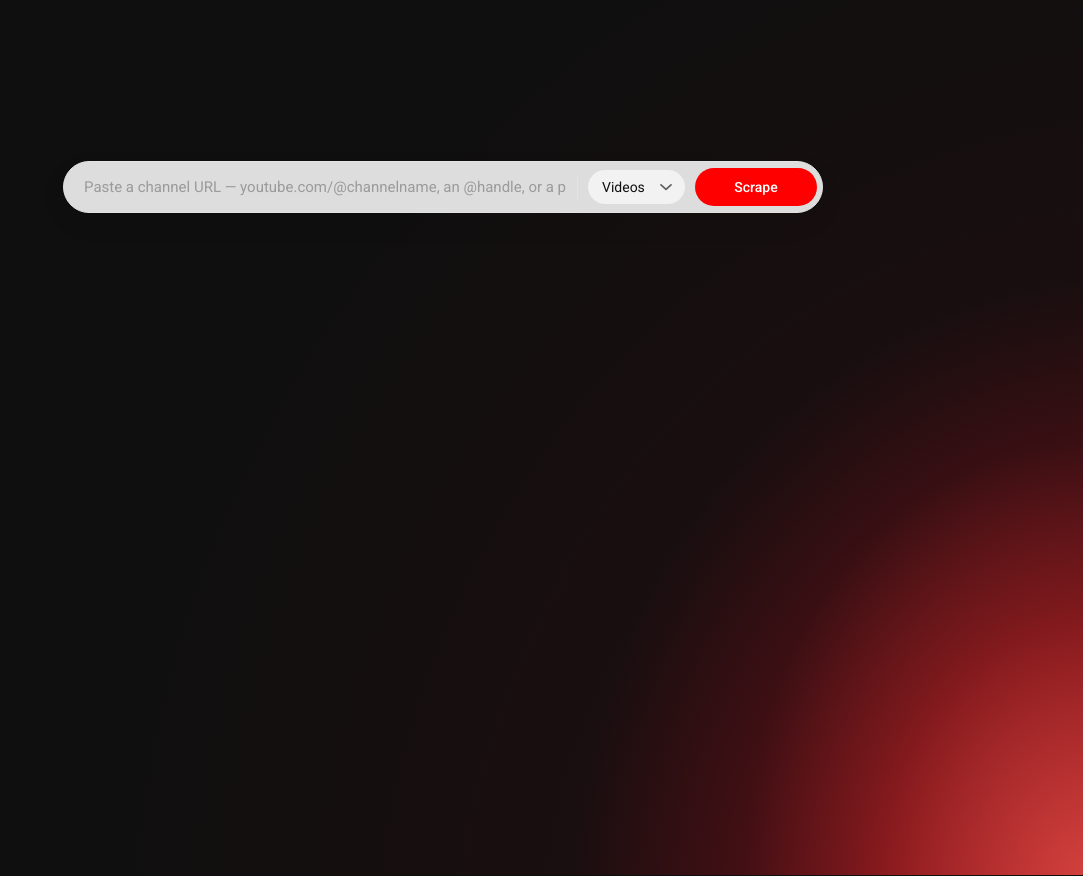
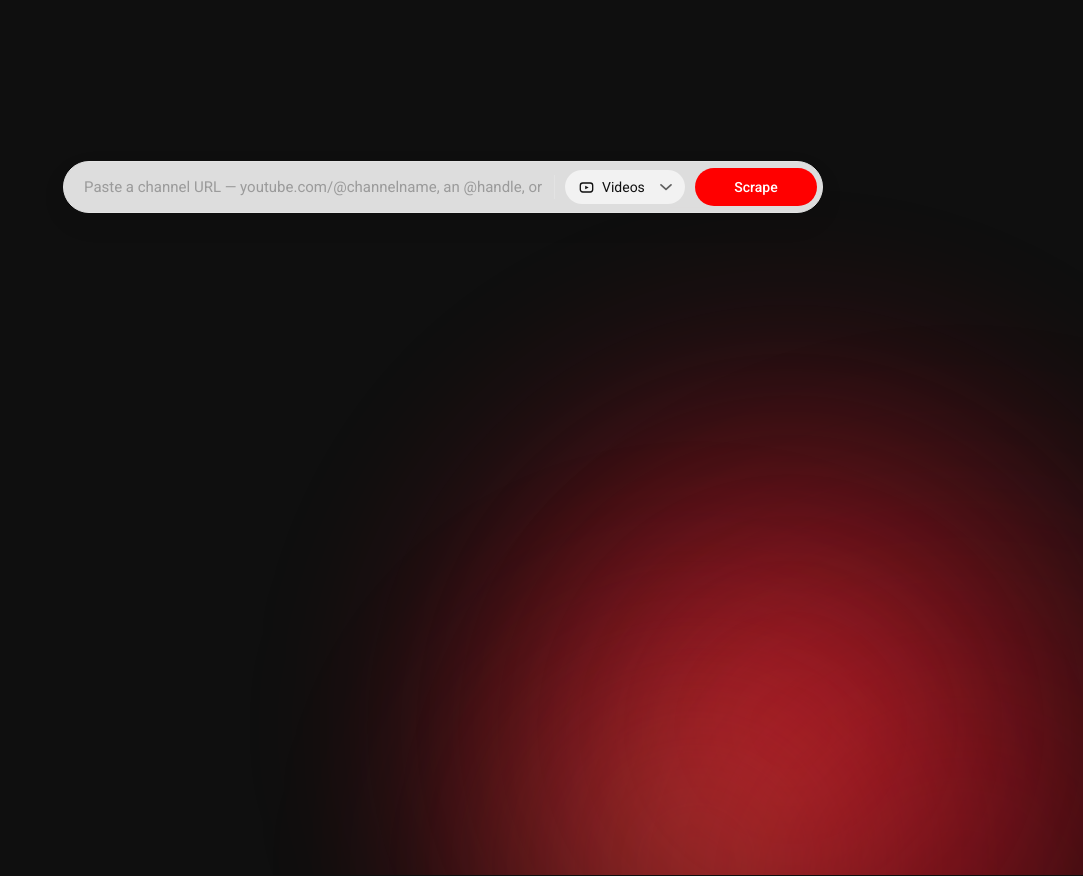
Before and after one commit to d4vid4nderson/yt-channel-scrapper, a Flask app: page / in a window 1280 px wide. Shown: the part 499-1375 px from the top of the page, without its empty margins (197-1280 px from the left). Run offline with Flask 3, Linux system fonts and the light colour scheme; data that the repository does not hold is empty; some libraries are stand-ins or nearby versions.

Commit message:
Restore the original type dropdown; animate the hero glow as an aurora
Dropdown returns to its first form: white floating menu with per-option icons
and the red tick.

The static bottom-right radial stack is replaced by three oversized blurred
blobs drifting on long, offset cycles (26s/34s/44s). Only transforms animate,
so it stays cheap, and it honours prefers-reduced-motion.

Co-Authored-By: Claude Opus 5 (1M context) <noreply@anthropic.com>

```diff
--- a/templates/index.html
+++ b/templates/index.html
@@ -28,26 +28,52 @@
      transition is a single continuous motion rather than a re-layout. */
   .hero {
     position: relative; height: 100vh; overflow: visible; z-index: 2;
-    border-bottom: 1px solid #0f0f0f;
-    background:
-      radial-gradient(26% 130% at 99% 118%, rgba(255,110,90,.55) 0%, rgba(255,60,50,.28) 40%, transparent 72%),
-      radial-gradient(52% 210% at 100% 112%, rgba(230,20,40,.78) 0%, rgba(190,18,34,.34) 35%, transparent 70%),
-      radial-gradient(105% 340% at 104% 125%, rgba(150,14,26,.42) 0%, rgba(90,10,18,.16) 40%, transparent 75%),
-      #0f0f0f;
+    border-bottom: 1px solid #0f0f0f; background: #0f0f0f;
     transition: height .65s var(--ease);
   }
   body.app .hero { height: 66px; }
-  /* Landing: red bloom sits in the bottom-right of the whole viewport. */
-  body.landing .hero {
-    background:
-      radial-gradient(38% 45% at 100% 100%, rgba(255,110,90,.5) 0%, rgba(255,60,50,.24) 40%, transparent 70%),
-      radial-gradient(65% 70% at 104% 104%, rgba(230,20,40,.72) 0%, rgba(190,18,34,.3) 35%, transparent 68%),
-      radial-gradient(120% 120% at 108% 108%, rgba(150,14,26,.4) 0%, rgba(90,10,18,.15) 40%, transparent 72%),
-      #0f0f0f;
+
+  /* Aurora: a few oversized, heavily blurred blobs drifting behind everything and
+     pooled at the bottom-right — cheaper and far more alive than animating gradient
+     stops, since only transforms change. */
+  .aurora { position: absolute; inset: 0; overflow: hidden; pointer-events: none; z-index: 0; }
+  .aurora i {
+    position: absolute; display: block; border-radius: 50%; filter: blur(70px);
+    will-change: transform;
   }
+  .aurora i:nth-child(1) {
+    width: 62vw; height: 62vw; right: -14vw; bottom: -24vw; opacity: .9;
+    background: radial-gradient(circle, rgba(255,40,55,.85) 0%, rgba(190,18,34,.35) 45%, transparent 70%);
+    animation: aurora-a 26s ease-in-out infinite;
+  }
+  .aurora i:nth-child(2) {
+    width: 46vw; height: 46vw; right: 2vw; bottom: -20vw; opacity: .6;
+    background: radial-gradient(circle, rgba(255,110,80,.6) 0%, rgba(210,30,40,.22) 50%, transparent 72%);
+    animation: aurora-b 34s ease-in-out infinite;
+  }
+  .aurora i:nth-child(3) {
+    width: 74vw; height: 74vw; right: -26vw; bottom: -40vw; opacity: .55;
+    background: radial-gradient(circle, rgba(150,14,26,.6) 0%, rgba(90,10,18,.2) 45%, transparent 75%);
+    animation: aurora-c 44s ease-in-out infinite;
+  }
+  @keyframes aurora-a {
+    0%, 100% { transform: translate3d(0,0,0) scale(1); }
+    35%      { transform: translate3d(-7vw,-5vh,0) scale(1.15); }
+    70%      { transform: translate3d(4vw,3vh,0) scale(.92); }
+  }
+  @keyframes aurora-b {
+    0%, 100% { transform: translate3d(0,0,0) scale(1); }
+    40%      { transform: translate3d(-11vw,4vh,0) scale(1.22); }
+    75%      { transform: translate3d(5vw,-6vh,0) scale(.9); }
+  }
+  @keyframes aurora-c {
+    0%, 100% { transform: translate3d(0,0,0) scale(1.05); }
+    50%      { transform: translate3d(8vw,-7vh,0) scale(.95); }
+  }
+  @media (prefers-reduced-motion: reduce) { .aurora i { animation: none; } }
 
   .brand {
-    position: absolute; top: 0; left: 0; display: flex; align-items: center; gap: 12px;
+    position: absolute; z-index: 1; top: 0; left: 0; display: flex; align-items: center; gap: 12px;
     transform: translate(calc(50vw - 50%), calc(34vh - 50%)) scale(2.15);
     transition: transform .65s var(--ease);
   }
@@ -110,7 +136,7 @@
 
   /* The search bar rides the same animation, ending just below the collapsed bar. */
   .searchwrap {
-    position: absolute; top: 0; left: 0; width: min(760px, calc(100vw - 48px));
+    position: absolute; z-index: 1; top: 0; left: 0; width: min(760px, calc(100vw - 48px));
     transform: translate(calc(50vw - 50%), 48vh);
     transition: transform .65s var(--ease), width .65s var(--ease);
   }
@@ -226,39 +252,38 @@
      downward, so it reads as sliding out from under the bar. Everything after .dd is
      fixed width (10px gap + 122px Scrape + 5px padding + 1px border = 138), so the
      offsets hold at any viewport width. */
-  /* Sibling of the search row, not a child of the bar — a descendant can never paint
-     behind its ancestor's background. The bar stacks above it, so the panel slides out
-     from underneath. Left/right/top are measured in JS since the URL field flexes. */
+  /* Custom dropdown: native selects can't carry per-option icons or a tick. */
+  .dd { position: relative; }
+  .dd-btn {
+    display: flex; align-items: center; gap: 8px; background: #f2f2f2; color: var(--fg);
+    border: 1px solid transparent; border-radius: 999px; padding: 8px 12px 8px 13px;
+    font-size: 14px; font-weight: 400; cursor: pointer;
+  }
+  .dd-btn:hover { background: #e9e9e9; }
+  .dd.open .dd-btn { background: #fff; border-color: #d0d0d0; }
+  /* Fixed label width: the pill must not resize as the selection changes. */
+  .dd-btn .dd-label { display: inline-block; min-width: 50px; text-align: left; }
+  .dd-btn .dd-ico { display: grid; place-items: center; width: 15px; height: 15px; }
+  .dd-btn .chev { transition: transform .18s ease; }
+  .dd.open .dd-btn .chev { transform: rotate(180deg); }
   .dd-menu {
-    position: absolute; z-index: 1; margin: 0; list-style: none;
-    padding: 24px 7px 7px;
-    /* Same surface as the search bar but glassier; the heavier blur keeps the labels
-       readable at this opacity. */
-    background: rgba(255,255,255,.72); color: var(--fg);
-    backdrop-filter: blur(22px) saturate(170%); -webkit-backdrop-filter: blur(22px) saturate(170%);
-    border: 1px solid var(--line); border-top: 0;
-    border-radius: 0 0 20px 20px; box-shadow: 0 14px 30px rgba(15,15,15,.16);
-    /* The inset carries its own corner rounding, so the edge that slides out is rounded
-       the whole way down rather than square until the animation lands. */
-    clip-path: inset(0px 0px 100% 0px round 0px 0px var(--r, 16px) var(--r, 16px));
-    transform: translateY(-8px); pointer-events: none;
-    transition: clip-path .3s cubic-bezier(.32,.9,.28,1), transform .3s cubic-bezier(.32,.9,.28,1);
+    position: absolute; top: calc(100% + 8px); left: 0; min-width: 186px; z-index: 30;
+    margin: 0; padding: 6px; list-style: none; background: #fff; border: 1px solid var(--line);
+    border-radius: 14px; box-shadow: 0 12px 34px rgba(15,15,15,.16);
+    opacity: 0; transform: translateY(-6px) scale(.98); pointer-events: none;
+    transition: opacity .16s ease, transform .16s ease;
   }
-  .searchwrap .row { position: relative; z-index: 2; }
-  .searchwrap.menu-open .dd-menu {
-    clip-path: inset(0px 0px 0px 0px round 0px 0px var(--r, 16px) var(--r, 16px));
-    transform: translateY(0); pointer-events: auto;
+  .dd.open .dd-menu { opacity: 1; transform: none; pointer-events: auto; }
+  .dd-menu li {
+    display: flex; align-items: center; gap: 10px; padding: 9px 10px; border-radius: 9px;
+    font-size: 14px; cursor: pointer;
   }
-  .dd-menu li {
-    display: flex; align-items: center; padding: 11px 14px; border-radius: 11px;
-    font-size: 14px; color: var(--fg); cursor: pointer;
-    transition: background-color .12s ease, color .12s ease;
-  }
-  .dd-menu li:hover { background: rgba(15,15,15,.06); }
-  /* Selection is shown by the tick alone — no highlight behind it. */
+  .dd-menu li:hover { background: #f4f4f4; }
   .dd-menu li .tick { margin-left: auto; opacity: 0; color: var(--accent); }
+  .dd-menu li[aria-selected="true"] .tick { opacity: 1; }
   .dd-menu li[aria-selected="true"] { font-weight: 500; }
-  .dd-menu li[aria-selected="true"] .tick { opacity: 1; }
+  /* Live: the whole broadcast mark is red — dot and both pairs of arcs. */
+  .ico-live { color: #ff0000; }
 
   #filter {
     width: 220px; padding-left: 40px; background-repeat: no-repeat;
@@ -518,6 +543,8 @@
 </head>
 <body class="landing">
 <div class="hero">
+  <div class="aurora" aria-hidden="true"><i></i><i></i><i></i></div>
+
   <div class="brand">
     <!-- Plain red YouTube badge -->
     <svg class="logo" width="36" height="26" viewBox="0 0 176 124" role="button"
@@ -550,20 +577,21 @@
         <div class="dd" id="tabdd">
           <input type="hidden" id="tab" value="videos">
           <button type="button" class="dd-btn" aria-haspopup="listbox" aria-expanded="false"
-                  aria-label="Which part of the channel to list">
+                  title="Which tab of the channel to list">
+            <span class="dd-ico"><svg width="15" height="15" viewBox="0 0 16 16" aria-hidden="true"><rect x="1.4" y="3.2" width="13.2" height="9.6" rx="2.6" fill="none" stroke="currentColor" stroke-width="1.4"/><path d="M6.6 6.1 10.3 8l-3.7 1.9z" fill="currentColor"/></svg></span>
             <span class="dd-label">Videos</span>
             <svg class="chev" width="12" height="8" viewBox="0 0 12 8" aria-hidden="true"><path d="M1 1.8 6 6.4l5-4.6" stroke="#606060" stroke-width="1.7" fill="none" stroke-linecap="round" stroke-linejoin="round"/></svg>
           </button>
+          <ul class="dd-menu" role="listbox">
+          <li role="option" data-value="videos" aria-selected="true"><svg width="15" height="15" viewBox="0 0 16 16" aria-hidden="true"><rect x="1.4" y="3.2" width="13.2" height="9.6" rx="2.6" fill="none" stroke="currentColor" stroke-width="1.4"/><path d="M6.6 6.1 10.3 8l-3.7 1.9z" fill="currentColor"/></svg>Videos<svg class="tick" width="13" height="13" viewBox="0 0 14 14" aria-hidden="true"><path d="M2 7.4 5.4 10.7 12 3.6" fill="none" stroke="currentColor" stroke-width="2" stroke-linecap="round" stroke-linejoin="round"/></svg></li>
+          <li role="option" data-value="shorts" aria-selected="false"><svg width="15" height="15" viewBox="0 0 16 16" aria-hidden="true"><path d="M9.1 1.4 3.9 8.7h3.3l-.9 5.9 5.3-7.4H8.2z" fill="none" stroke="currentColor" stroke-width="1.4" stroke-linejoin="round"/></svg>Shorts<svg class="tick" width="13" height="13" viewBox="0 0 14 14" aria-hidden="true"><path d="M2 7.4 5.4 10.7 12 3.6" fill="none" stroke="currentColor" stroke-width="2" stroke-linecap="round" stroke-linejoin="round"/></svg></li>
+          <li role="option" data-value="live" aria-selected="false"><svg class="ico-live" width="15" height="15" viewBox="0 0 16 16" aria-hidden="true"><circle class="live-dot" cx="8" cy="8" r="2.3" fill="#ff0000"/><path d="M5.7 5.3a3.4 3.4 0 0 0 0 5.4M10.3 5.3a3.4 3.4 0 0 1 0 5.4M3.2 2.5a7 7 0 0 0 0 11M12.8 2.5a7 7 0 0 1 0 11" fill="none" stroke="currentColor" stroke-width="1.4" stroke-linecap="round"/></svg>Live<svg class="tick" width="13" height="13" viewBox="0 0 14 14" aria-hidden="true"><path d="M2 7.4 5.4 10.7 12 3.6" fill="none" stroke="currentColor" stroke-width="2" stroke-linecap="round" stroke-linejoin="round"/></svg></li>
+          <li role="option" data-value="music" aria-selected="false"><svg width="15" height="15" viewBox="0 0 16 16" aria-hidden="true"><path d="M6.2 11.6V3.6l7-1.5v8" fill="none" stroke="currentColor" stroke-width="1.4" stroke-linejoin="round"/><circle cx="4.6" cy="11.9" r="1.9" fill="currentColor"/><circle cx="11.6" cy="10.4" r="1.9" fill="currentColor"/></svg>Music<svg class="tick" width="13" height="13" viewBox="0 0 14 14" aria-hidden="true"><path d="M2 7.4 5.4 10.7 12 3.6" fill="none" stroke="currentColor" stroke-width="2" stroke-linecap="round" stroke-linejoin="round"/></svg></li>
+          </ul>
         </div>
         <button id="scrape">Scrape</button>
       </div>
     </div>
-    <ul class="dd-menu" role="listbox">
-      <li role="option" data-value="videos" aria-selected="true">Videos<svg class="tick" width="13" height="13" viewBox="0 0 14 14" aria-hidden="true"><path d="M2 7.4 5.4 10.7 12 3.6" fill="none" stroke="currentColor" stroke-width="2" stroke-linecap="round" stroke-linejoin="round"/></svg></li>
-      <li role="option" data-value="shorts" aria-selected="false">Shorts<svg class="tick" width="13" height="13" viewBox="0 0 14 14" aria-hidden="true"><path d="M2 7.4 5.4 10.7 12 3.6" fill="none" stroke="currentColor" stroke-width="2" stroke-linecap="round" stroke-linejoin="round"/></svg></li>
-      <li role="option" data-value="live" aria-selected="false">Live<svg class="tick" width="13" height="13" viewBox="0 0 14 14" aria-hidden="true"><path d="M2 7.4 5.4 10.7 12 3.6" fill="none" stroke="currentColor" stroke-width="2" stroke-linecap="round" stroke-linejoin="round"/></svg></li>
-      <li role="option" data-value="music" aria-selected="false">Music<svg class="tick" width="13" height="13" viewBox="0 0 14 14" aria-hidden="true"><path d="M2 7.4 5.4 10.7 12 3.6" fill="none" stroke="currentColor" stroke-width="2" stroke-linecap="round" stroke-linejoin="round"/></svg></li>
-      </ul>
     <div class="loader" id="loader"></div>
     <div class="errrow"><div id="err" class="err">
       <span id="errtext"></span>
@@ -676,52 +704,23 @@ $('#url').addEventListener('keydown', e => { if (e.key === 'Enter') $('#scrape')
 /* Custom dropdown. #tab stays a hidden input so the rest of the code reads it
    exactly as it read the old <select>. */
 const dd = $('#tabdd');
-const ddMenu = $('.dd-menu'), ddWrap = $('.searchwrap');
-
-/* The panel spans from the separator to the bar's right edge and tucks 16px behind
-   the bar; the URL field flexes, so those edges are measured rather than hardcoded. */
-function placeMenu() {
-  const wrap = ddWrap.getBoundingClientRect();
-  const bar = $('.searchbar').getBoundingClientRect();
-  const sep = $('.searchbar .sep').getBoundingClientRect();
-  ddMenu.style.left = `${sep.left - wrap.left}px`;
-  // Held a few px inside the bar's right edge; flush with it, the panel's straight
-  // side peeks out past the pill's curve as a thin sliver.
-  ddMenu.style.right = `${wrap.right - bar.right + 4}px`;
-  // The bar is a pill: below its widest point the right edge curves inward, so a
-  // straight-edged panel starting at the bar's bottom leaves a wedge of background
-  // showing. Tucking past the widest point puts the panel behind that curve instead.
-  const tuck = bar.height / 2 + 6;
-  ddMenu.style.top = `${bar.bottom - wrap.top - tuck}px`;
-  ddMenu.style.paddingTop = `${tuck + 10}px`;
-  // A softly rounded square rather than the bar's full pill curve, which read as
-  // circular at this size.
-  const r = '16px';
-  ddMenu.style.setProperty('--r', r);              // used by the clip-path rounding too
-  ddMenu.style.borderBottomLeftRadius = r;
-  ddMenu.style.borderBottomRightRadius = r;
-}
-
 dd.querySelector('.dd-btn').onclick = e => {
   e.stopPropagation();
-  placeMenu();
   const open = dd.classList.toggle('open');
-  ddWrap.classList.toggle('menu-open', open);
   dd.querySelector('.dd-btn').setAttribute('aria-expanded', open);
 };
-addEventListener('resize', () => { if (dd.classList.contains('open')) placeMenu(); });
 dd.querySelectorAll('.dd-menu li').forEach(li => {
   li.onclick = () => {
     $('#tab').value = li.dataset.value;
     dd.querySelector('.dd-label').textContent = li.textContent.trim();
+    dd.querySelector('.dd-ico').innerHTML = li.querySelector('svg').outerHTML;
     dd.querySelectorAll('.dd-menu li').forEach(o =>
       o.setAttribute('aria-selected', o === li));
     dd.classList.remove('open');
-    ddWrap.classList.remove('menu-open');
   };
 });
-document.addEventListener('click', () => { dd.classList.remove('open'); ddWrap.classList.remove('menu-open'); });
-document.addEventListener('keydown', e => { if (e.key === 'Escape') { dd.classList.remove('open'); ddWrap.classList.remove('menu-open'); } });
+document.addEventListener('click', () => dd.classList.remove('open'));
+document.addEventListener('keydown', e => { if (e.key === 'Escape') dd.classList.remove('open'); });
 
 $('#more').onclick = async () => {
   $('#more').disabled = true;
```
